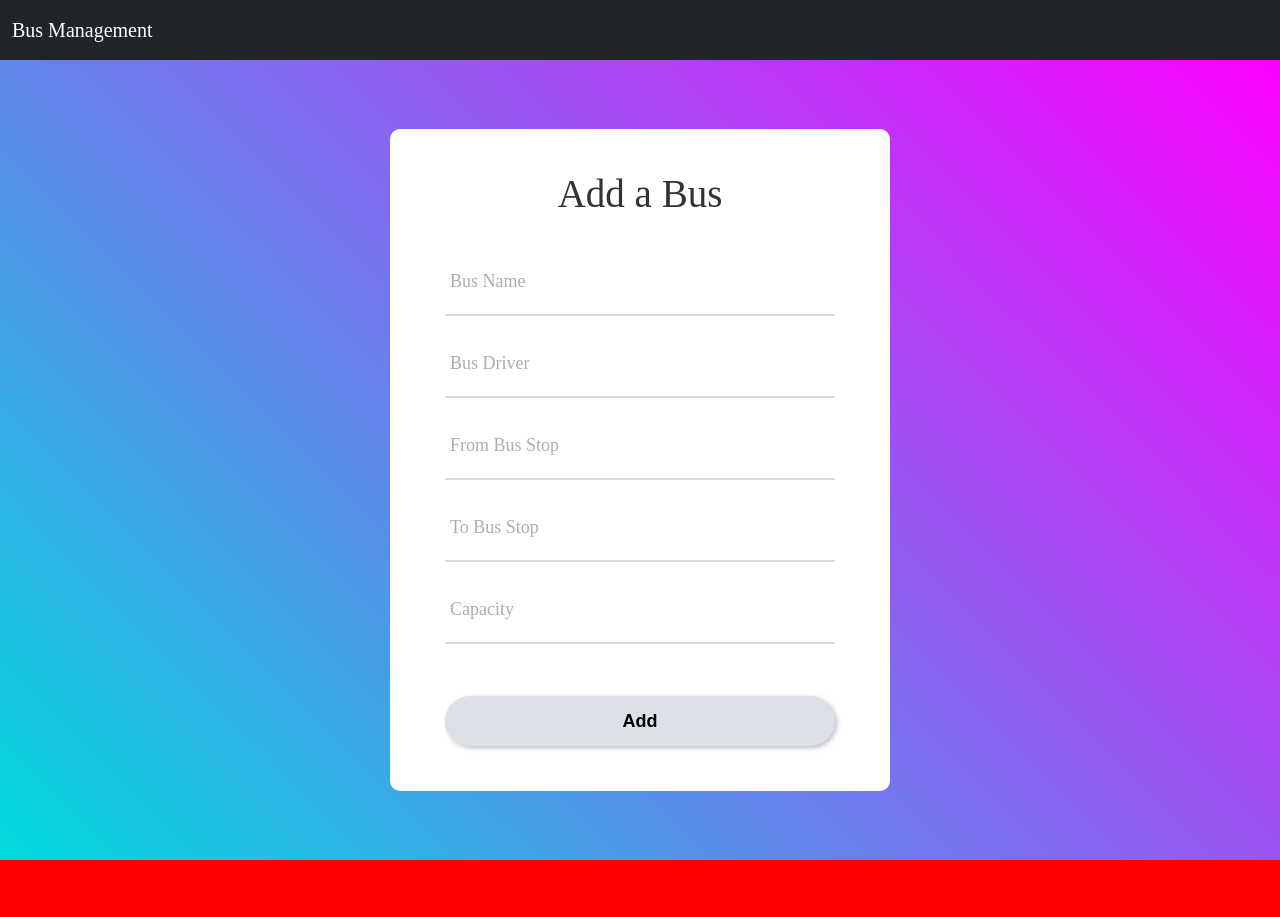
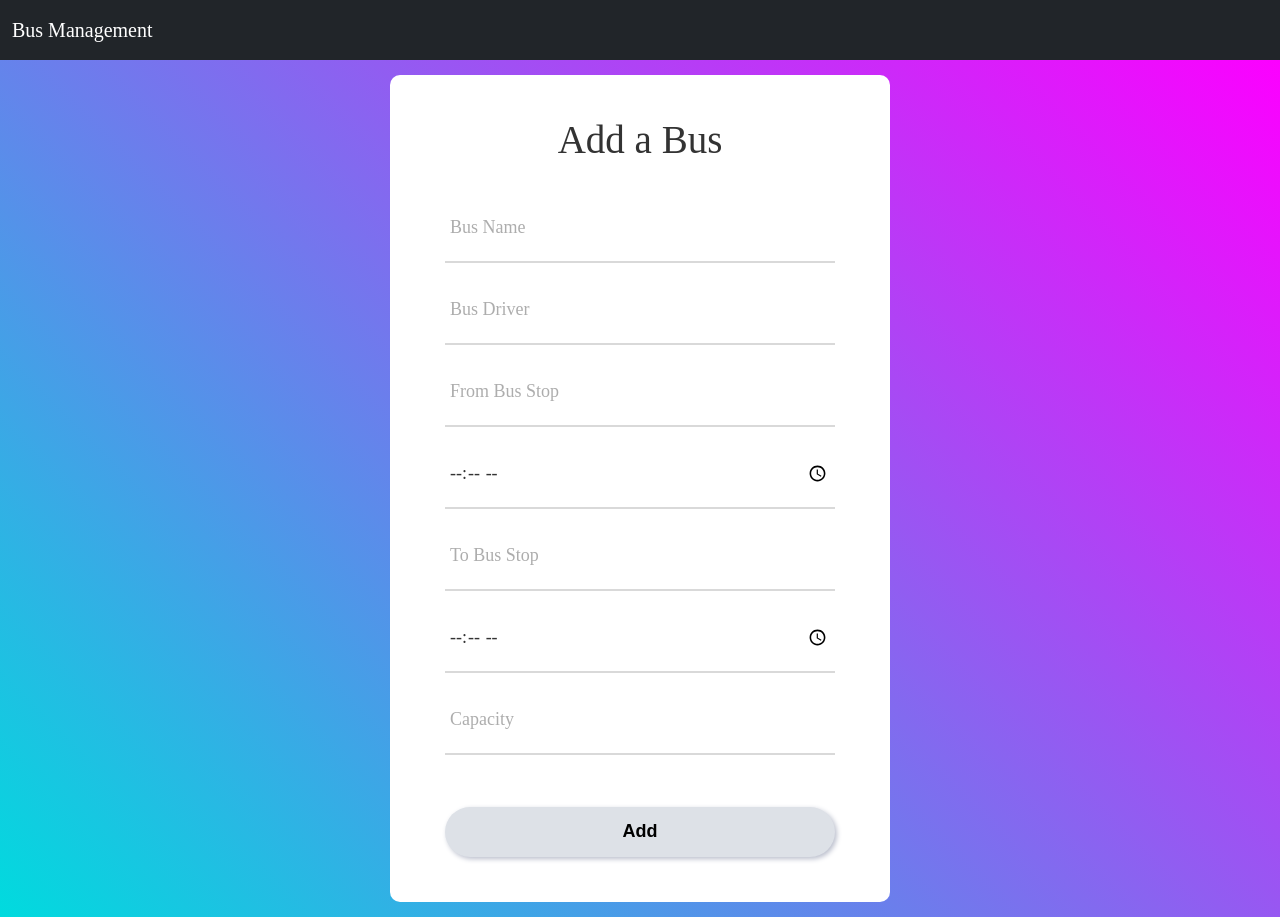
Before and after one commit to SaiRahul01/BUSTICKET-BOOKING, a React (Create React App) app in the folder Client/: page /admin/addbus in a window 1280 px wide. Before the commit the page ends 860 px from the top, so only its background shows below. Built offline with nearby package versions, Linux system fonts and the light colour scheme.

Commit message:
added time for buses

```diff
--- a/Client/src/components/Admin/Addbus.js
+++ b/Client/src/components/Admin/Addbus.js
@@ -1,4 +1,4 @@
-import  Axios  from 'axios'
+import Axios from 'axios'
 import React, { useState } from 'react'
 import { toast } from 'react-toastify'
 
@@ -10,22 +10,24 @@ export default function Addbus() {
 	const [tostation, settostation] = useState('')
 	const [capacity, setcapacity] = useState(0)
 	const [driver, setdriver] = useState('')
+	const [starttime, setstarttime] = useState('')
+	const [reachtime, setreachtime] = useState('')
 
-	const handleaddbus=(e)=>{
-		Axios.post('http://localhost:3001/addbus',{
-			busname:busname,
-			driver:driver,
-			fromstation:fromstation,
-			tostation:tostation,
-			capacity:capacity
+	const handleaddbus = (e) => {
+		Axios.post('http://localhost:3001/addbus', {
+			busname: busname,
+			driver: driver,
+			fromstation: fromstation,
+			tostation: tostation,
+			capacity: capacity,
+			starttime:starttime,
+			reachtime:reachtime
 		}).then(
-			(response)=>{
-				if(response.data.op==='fail')
-				{
+			(response) => {
+				if (response.data.op === 'fail') {
 					alert('Failed')
 				}
-				else
-				{
+				else {
 					alert('Success')
 				}
 
@@ -48,29 +50,40 @@ export default function Addbus() {
 
 						<div class="wrap-input100 validate-input" data-validate="Name is required">
 
-					<input class="input100" type="text" onChange={e=>setbusname(e.target.value)} name="name" placeholder="Bus Name" required/>
+							<input class="input100" type="text" onChange={e => setbusname(e.target.value)} name="name" placeholder="Bus Name" required />
 							<span class="focus-input100"></span>
 						</div>
 						<div class="wrap-input100 validate-input" data-validate="Name is required">
 
-					<input class="input100" type="text" onChange={e=>setdriver(e.target.value)} name="name" placeholder="Bus Driver" required/>
+							<input class="input100" type="text" onChange={e => setdriver(e.target.value)} name="name" placeholder="Bus Driver" required />
 							<span class="focus-input100"></span>
 						</div>
 
-				<div class="wrap-input100 validate-input" data-validate = "Valid email is required: ex@abc.xyz">
+						<div class="wrap-input100 validate-input" data-validate="Valid email is required: ex@abc.xyz">
 
-					<input class="input100" type="text" name="email" onChange={e=>setfromstation(e.target.value)} placeholder="From Bus Stop" required/>
+							<input class="input100" type="text" name="email" onChange={e => setfromstation(e.target.value)} placeholder="From Bus Stop" required />
 							<span class="focus-input100"></span>
 						</div>
-        <div class="wrap-input100 validate-input" data-validate = "Valid email is required: ex@abc.xyz">
+						<div class="wrap-input100 validate-input" data-validate="Valid email is required: ex@abc.xyz">
 
-					<input class="input100" type="text" name="email" onChange={e=>settostation(e.target.value)} placeholder="To Bus Stop" required/>
+							<input class="input100" type="time" name="email" onChange={e => setstarttime(e.target.value)} placeholder="Start Time" required />
 							<span class="focus-input100"></span>
 						</div>
 
-        <div class="wrap-input100 validate-input" data-validate = "Valid email is required: ex@abc.xyz">
+						<div class="wrap-input100 validate-input" data-validate="Valid email is required: ex@abc.xyz">
 
-					<input class="input100" type="number" name="email" onChange={e=>setcapacity(e.target.value)} placeholder="Capacity" required/>
+							<input class="input100" type="text" name="email" onChange={e => settostation(e.target.value)} placeholder="To Bus Stop" required />
+							<span class="focus-input100"></span>
+						</div>
+						<div class="wrap-input100 validate-input" data-validate="Valid email is required: ex@abc.xyz">
+
+							<input class="input100" type="time" name="email" onChange={e => setreachtime(e.target.value)} placeholder="Reach Time" required />
+							<span class="focus-input100"></span>
+						</div>
+
+						<div class="wrap-input100 validate-input" data-validate="Valid email is required: ex@abc.xyz">
+
+							<input class="input100" type="number" name="email" onChange={e => setcapacity(e.target.value)} placeholder="Capacity" required />
 							<span class="focus-input100"></span>
 						</div>
 
--- a/Client/src/components/Admin/Viewbuses.js
+++ b/Client/src/components/Admin/Viewbuses.js
@@ -44,15 +44,19 @@ export default function Viewbuses() {
     {/* { getbuses()} */}
     <br /><br /><br /><br />
 
-      <table style={{border:'1px solid white',marginLeft:'15%',marginRight:'50%',width:'1000px'}}>
+      <table style={{border:'1px solid white',marginLeft:'10%',marginRight:'50%',width:'1200px'}}>
         <tbody>
           <tr>
             <th className='text-center' style={{color:'gold',fontSize:'20px'}}>Bus Id</th>
             <th className='text-center' style={{color:'gold',fontSize:'20px'}}>Bus Name</th>
             <th className='text-center' style={{color:'gold',fontSize:'20px'}}>Bus Driver</th>
             <th className='text-center' style={{color:'gold',fontSize:'20px'}}>From City</th>
+            <th className='text-center' style={{color:'gold',fontSize:'20px'}}>Start Time</th>
             <th className='text-center' style={{color:'gold',fontSize:'20px'}}>To City</th>
+            <th className='text-center' style={{color:'gold',fontSize:'20px'}}>Reach Time</th>
             <th className='text-center' style={{color:'gold',fontSize:'20px'}}>Capacity</th>
+
+
             <th className='text-center' style={{color:'gold',fontSize:'20px',width:'50px'}}>Action</th>
           </tr>
 
@@ -63,7 +67,10 @@ export default function Viewbuses() {
               <td className='text-center' style={{color:'white',marginRight:'20px',fontSize:'25px',width:'200px'}}>{val.busname}</td>
               <td className='text-center' style={{color:'white',marginRight:'20px',fontSize:'25px',width:'200px'}}>{val.busdriver}</td>
               <td className='text-center' style={{color:'white',marginRight:'20px',fontSize:'25px',width:'200px'}}>{val.fromcity}</td>
+              <td className='text-center' style={{color:'white',marginRight:'20px',fontSize:'25px',width:'200px'}}>{val.starttime}</td>
+
               <td className='text-center' style={{color:'white',marginRight:'20px',fontSize:'25px',width:'200px'}}>{val.tocity}</td>
+              <td className='text-center' style={{color:'white',marginRight:'20px',fontSize:'25px',width:'200px'}}>{val.reachtime}</td>
               <td className='text-center' style={{color:'white',marginRight:'20px',fontSize:'25px',width:'200px'}}>{val.capacity}</td>
               <td className='text-center' style={{color:'white',marginRight:'20px',fontSize:'25px',width:'200px'}}>
                 <div className='parent' style={{}}>
@@ -83,9 +90,11 @@ export default function Viewbuses() {
 
               </tr>
 
+
             })
             //onclick={deletebus(val.busid)}
           }
+          <br /><br /><br /><br /><br /><br /><br /><br /><br /><br />
 
         </tbody>
       </table>
```
Also changed, not shown: 1 other file (tests, documents, lock files or other folders). Lines whose indentation alone changed are shown as unchanged.
